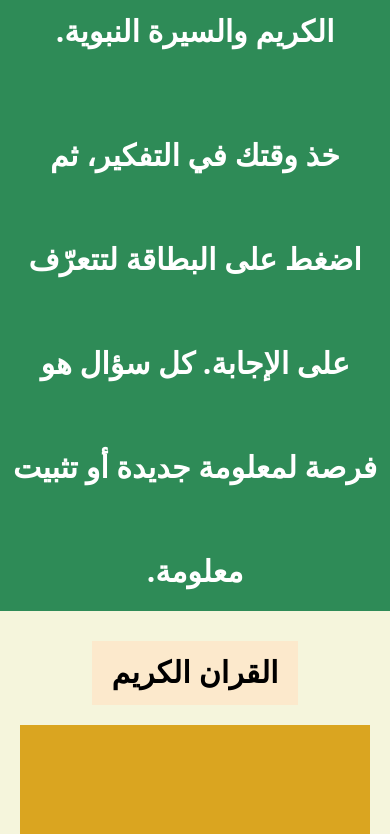
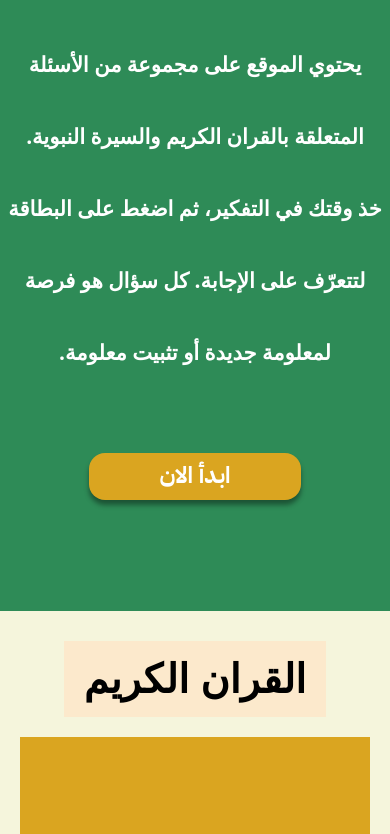
Before and after one commit to MarwaRabia/QuizMe, a plain HTML site: page index.html in a window 390 px wide. Shown: the part 191-1025 px from the top of the page. Drawn offline with Linux system fonts and the light colour scheme; a web font is replaced by a local one.

Commit message:
update-mobile-header,about

```diff
--- a/css/main.css
+++ b/css/main.css
@@ -28,7 +28,6 @@
   text-align: center;
   margin: 0 auto 30px;
 }
-
 
 /* End component */
 
@@ -90,7 +89,6 @@ header {
   z-index: 999;
   background-color: #fff;
   text-align: center;
-
 }
 .fa-book-open {
   font-size: 50px;
@@ -165,9 +163,10 @@ header ul li:not(:last-child) a {
   .fa-book-open {
     font-size: 35px;
   }
-  .main-heading h2 {
-    font-size: 30px;
+  .toggle-menu {
+    font-size: 33px;
   }
+
   header h1 {
     font-size: 20px;
     min-width: 200px;
@@ -175,9 +174,10 @@ header ul li:not(:last-child) a {
   header ul {
     min-width: 250px;
   }
-  .about-section p {
-    padding: 10px;
-    font-weight: bold;
+
+  header ul li a {
+    padding: 18px;
+    font-size: 25px;
   }
 }
 
@@ -242,16 +242,35 @@ header ul li:not(:last-child) a {
 }
 
 @media (max-width: 750px) {
-  .questions .box { margin-left: 0;}
+
+  .about-section p {
+    font-size: 21px;
+    line-height: 4.5rem;
+    /* margin: 100px auto 0; */
+  }
+  .about-section p:first-of-type {
+  margin-top: 50px;
 }
+.about-section a {
+   padding: 10px 70px;
+  font-size: 23px;
+   margin: 65px auto 0;
 
+}
+.about-section a:hover {
+    padding: 10px 100px;
+}
+  .questions .box {
+    margin-left: 0;
+  }
+}
 
 /* <!-- End AbobutSection --> */
 
 /* Start Questions */
 
 .questions {
-  padding-top:30px;
+  padding-top: 30px;
   padding-bottom: var(--section-padding);
 }
 
@@ -270,7 +289,9 @@ header ul li:not(:last-child) a {
   margin-left: 20px;
 }
 @media (max-width: 750px) {
-  .questions .box { margin-left: 0;}
+  .questions .box {
+    margin-left: 0;
+  }
 }
 .container {
   scroll-margin-top: 80px;
```
